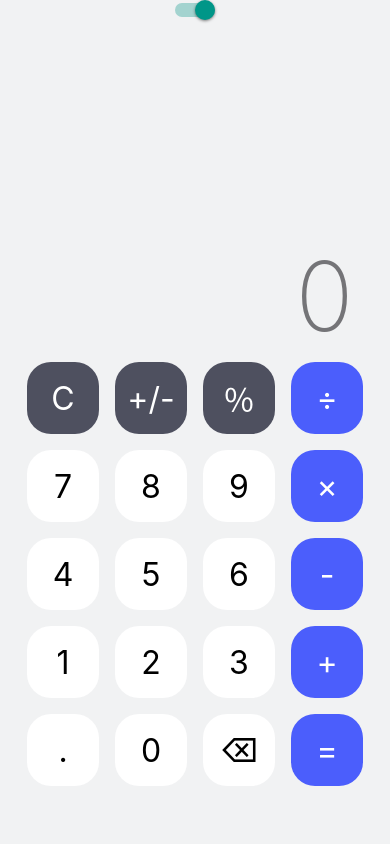
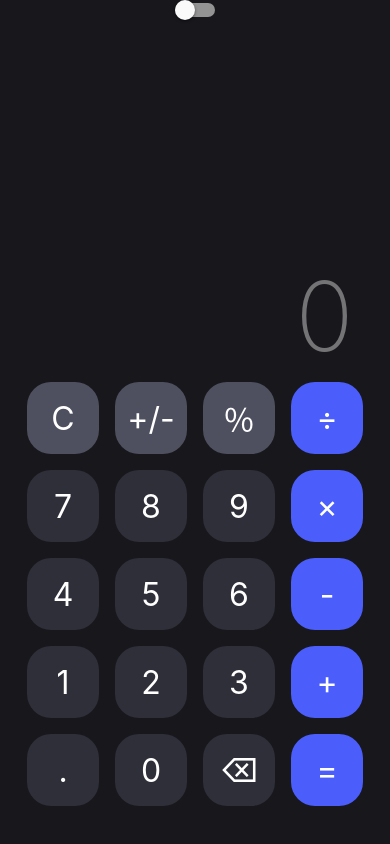
Before and after one commit to Hussein-omar-osman/react-native-calculator, a React Native app: screen / in a window 390 px wide. Built offline with nearby package versions, Linux system fonts and the light colour scheme.

Commit message:
changing the theme initial start to dark mode

```diff
--- a/App.tsx
+++ b/App.tsx
@@ -6,7 +6,7 @@ import { ThemeContext } from './context/ThemeContext';
 import Keyboard from './components/KeyBoard';
 
 export default function App() {
-  const [theme, setTheme] = useState('light');
+  const [theme, setTheme] = useState('dark');
   return (
     <ThemeContext.Provider value={theme}>
       <SafeAreaView
--- a/styles/GlobalStyles.tsx
+++ b/styles/GlobalStyles.tsx
@@ -1,4 +1,4 @@
-import { StyleSheet } from 'react-native';
+import { Platform, StyleSheet } from 'react-native';
 import { myColors } from './Colors';
 
 export const Styles = StyleSheet.create({
@@ -54,7 +54,7 @@ export const Styles = StyleSheet.create({
   },
   viewBottom: {
     position: 'absolute',
-    bottom: 50,
+    bottom: Platform.OS === 'ios' ? 45 : 30,
   },
   screenFirstNumber: {
     fontSize: 96,
```
